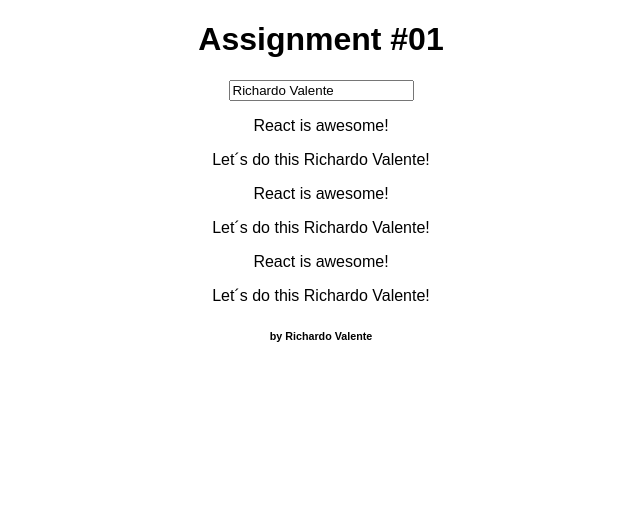
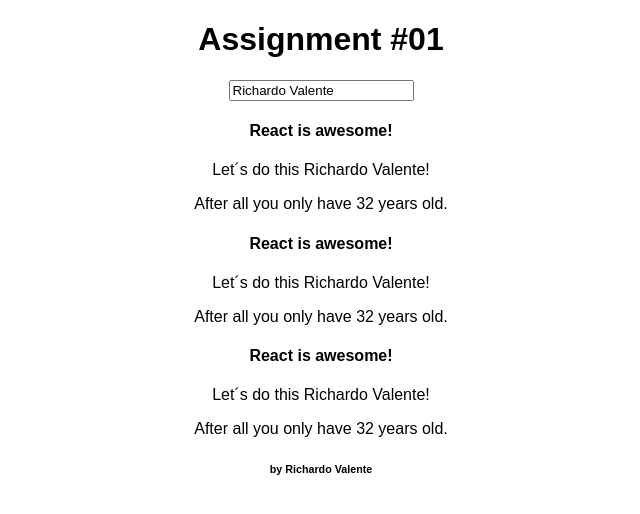
Before and after one commit to ricardo-valente/react_practicing, a React (Create React App) app: page / in a window 1280 px wide. Shown: the top 514 px of the page, without its empty margins (319-959 px from the left). Built offline with nearby package versions, Linux system fonts and the light colour scheme.

Commit message:
accessed to the age property

```diff
--- a/src/Assignment_1/UserOutput.js
+++ b/src/Assignment_1/UserOutput.js
@@ -3,8 +3,9 @@ import React from 'react';
 const userOutput = (props) => {
   return (
     <div>
-      <p>React is awesome!</p>
+      <h4>React is awesome!</h4>
       <p>Let´s do this {props.name}!</p>
+      <p>After all you only have {props.age} years old.</p>
     </div>
   );
 }
```
